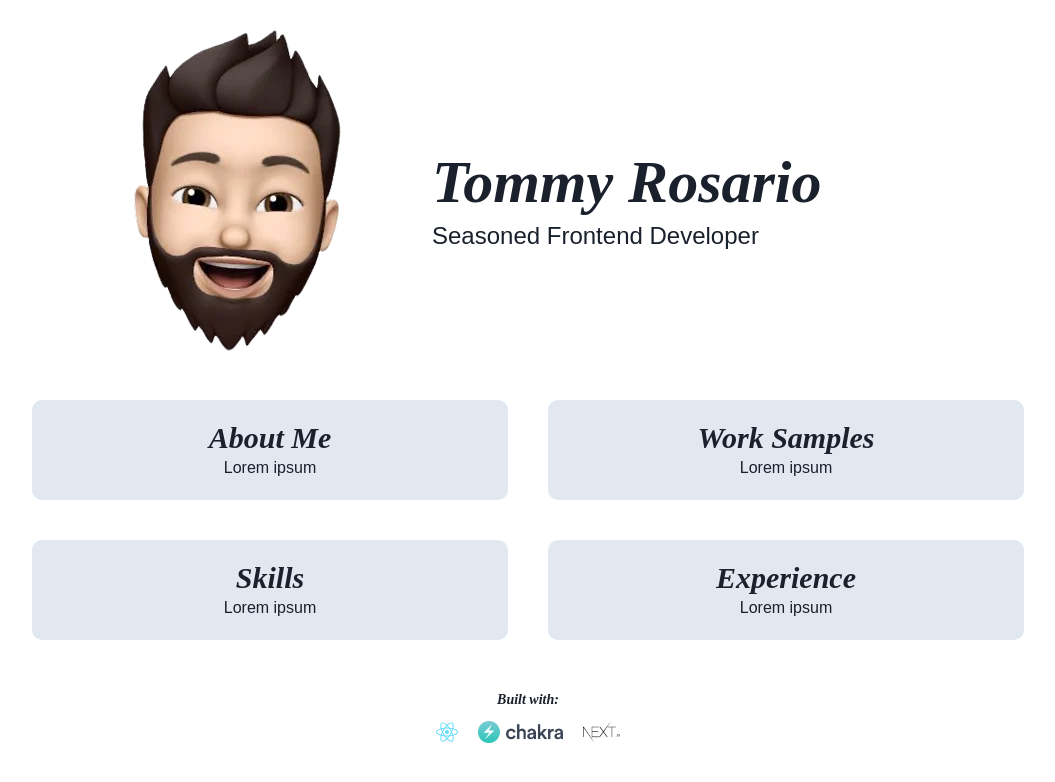
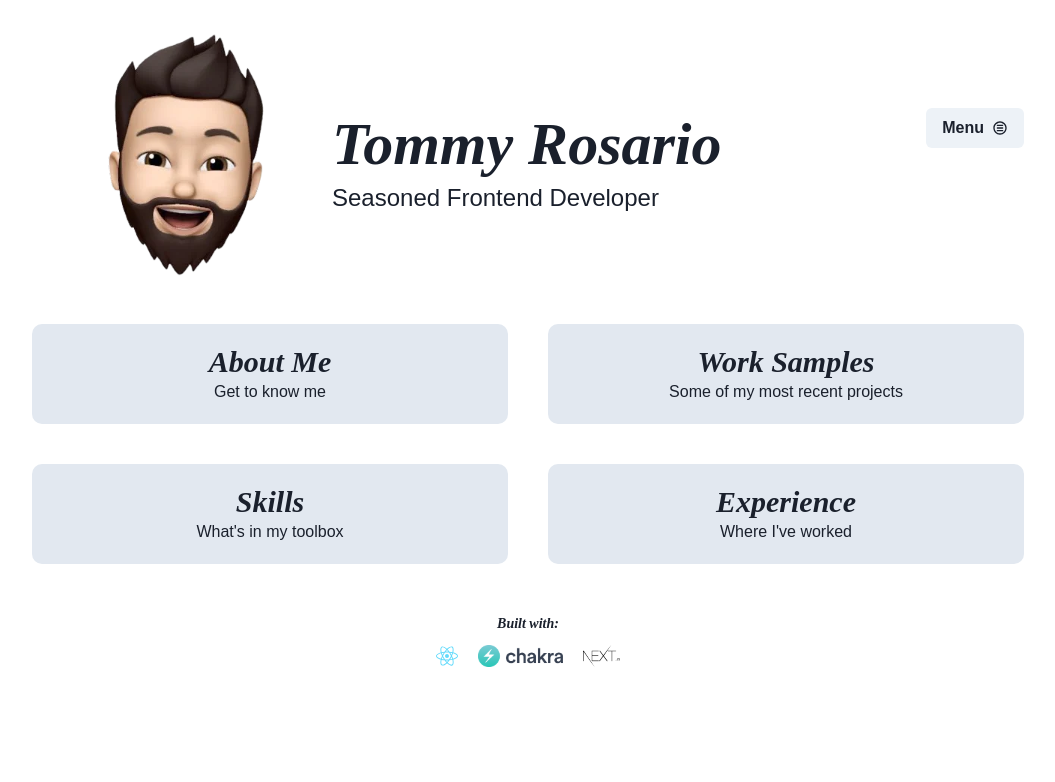
Before and after one commit to tjrosario/portfolio, a Next.js app: page / in a window 1280 px wide. Shown: the top 782 px of the page, without its empty margins (112-1167 px from the left). Built offline with nearby package versions, Linux system fonts and the light colour scheme; a web font is replaced by a local one.

Commit message:
add global menu

```diff
--- a/components/layout.js
+++ b/components/layout.js
@@ -1,31 +1,57 @@
-import { Container, Heading, Stack } from "@chakra-ui/react"
+import { Button, Container, Heading, Menu, MenuButton, MenuDivider, MenuItem, MenuList, Stack } from "@chakra-ui/react"
 import Head from 'next/head';
 import Link from 'next/link'
 import { BASE_PATH } from "../constants";
 import { Box, Flex, Image, Text } from "@chakra-ui/react";
 import { FaReact } from "react-icons/fa";
-
+import { CgMenuRound } from "react-icons/cg";
+import { SITE_MENU } from '../constants';
+import Socials from '../components/socials';
 
 export default function Layout({ children, pageTitle }) {
   const defaultTitle = "Tommy Rosario, Seasoned Frontend Developer";
   const title = pageTitle ? `${pageTitle} : ${defaultTitle}` : defaultTitle;
+
   return (
     <>
       <Head>
         <link rel="shortcut icon" href={`${BASE_PATH}/memoji.png`} />
         <title>{title}</title>
       </Head>
-      <Container maxWidth="5xl">
-        <Box as="header">
-          <Flex alignItems="center">
-            <Link href={'/'}>
-              <a><Image src={`${BASE_PATH}/memoji.png`} alt="Tommy Rosario Memoji" /></a>
-            </Link>
+      <Container maxWidth="5xl" py={3}>
+        <Box as="header" mb={3}>
+          <Flex alignItems="center" justifyContent="center">
+            <Box maxW={["20vw", null, "300px"]}>
+              <Link href={'/'}>
+                <a><Image src={`${BASE_PATH}/memoji.png`} alt="Tommy Rosario Memoji" /></a>
+              </Link>
+            </Box>
+            <Flex flex="1">
+              <Box display={["none", "block"]}>
+                <Heading as="h6" fontSize={["2xl", "3xl", null, "6xl"]} fontStyle="italic">Tommy Rosario</Heading>
+                <Text fontSize={["sm", "md", null, "2xl"]}>Seasoned Frontend Developer</Text>
+              </Box>
 
-            <Box flex="1">
-              <Heading as="h6" fontSize="6xl" fontStyle="italic">Tommy Rosario</Heading>
-              <Text fontSize="2xl">Seasoned Frontend Developer</Text>
-            </Box>
+              <Box ml="auto">
+                <Menu>
+                  <MenuButton as={Button} rightIcon={<CgMenuRound />}>Menu</MenuButton>
+                  <MenuList>
+                    <MenuItem>
+                      <Link href={'/'}><a>Home</a></Link>
+                    </MenuItem>
+                    {SITE_MENU.map((menuItem, idx) =>
+                      <MenuItem>
+                        <Link href={menuItem.value}><a>{menuItem.label}</a></Link>
+                      </MenuItem>
+                    )}
+                    <MenuDivider />
+                    <MenuItem _hover={{ background: 'none'}}>
+                      <Socials />
+                    </MenuItem>
+                  </MenuList>
+                </Menu>
+              </Box>
+            </Flex>
           </Flex>
         </Box>
 
--- /dev/null
+++ b/components/socials.js
@@ -0,0 +1,19 @@
+import { IconButton, Link, Stack } from "@chakra-ui/react"
+import { SiGithub, SiLinkedin, SiMinutemailer } from "react-icons/si";
+
+export default function Socials() {
+
+  return (
+    <Stack isInline>
+      <Link href="https://github.com/tjrosario" isExternal>
+        <IconButton aria-label="GitHub Profile" colorScheme="teal" icon={<SiGithub />} variant="outline" />
+      </Link>
+      <Link href="https://www.linkedin.com/in/tommy-rosario-65771711/" isExternal>
+        <IconButton aria-label="LinkedIn Profile" colorScheme="teal" icon={<SiLinkedin />} variant="outline" />
+      </Link>
+      <Link href="mailto:tomjasonrosario@gmail.com" isExternal>
+        <IconButton aria-label="Email me" colorScheme="teal" icon={<SiMinutemailer />} variant="outline" />
+      </Link>
+    </Stack>
+  );
+}
--- a/constants/index.js
+++ b/constants/index.js
@@ -1,2 +1,25 @@
 export const BASE_PATH = process.env.NEXT_PUBLIC_BASE_PATH || '';
 export const ABSOLUTE_PATH = process.env.NEXT_PUBLIC_ABSOLUTE_PATH;
+
+export const SITE_MENU = [
+  {
+    label: 'About Me',
+    text: 'Get to know me',
+    value: '/about'
+  },
+  {
+    label: 'Work Samples',
+    text: 'Some of my most recent projects',
+    value: '/work'
+  },
+  {
+    label: 'Skills',
+    text: 'What\'s in my toolbox',
+    value: '/skills'
+  },
+  {
+    label: 'Experience',
+    text: 'Where I\'ve worked',
+    value: '/experience'
+  },
+];
--- a/pages/experience.js
+++ b/pages/experience.js
@@ -25,13 +25,11 @@ export default function Experience({ data }) {
               )}
             </UnorderedList>
 
-            <Stack isInline>
+            <Stack direction={["column", null, "row"]}>
               <Heading as="h3" fontSize="large">Technologies:</Heading>
               <Text>{experience.technology}</Text>
             </Stack>
           </Box>
-
-
         </Box>
       )}
     </Layout>
--- a/pages/index.js
+++ b/pages/index.js
@@ -1,6 +1,7 @@
 import Link from 'next/link'
 import { Grid, GridItem, Heading, Text, VisuallyHidden } from "@chakra-ui/react"
 import Layout from '../components/layout';
+import { SITE_MENU } from '../constants';
 
 export default function Home() {
   return (
@@ -8,32 +9,16 @@ export default function Home() {
       <VisuallyHidden>
         <Heading as="h1">Tommy Rosario</Heading>
       </VisuallyHidden>
-      <Grid templateColumns="repeat(2, 1fr)" gap={10}>
-        <GridBox link="/about">
-          <Heading as="h2" size="lg" fontWeight="700" fontStyle="italic">About Me</Heading>
-          <Text>Lorem ipsum</Text>
-        </GridBox>
-        <GridBox link="/work">
-          <Heading as="h2" size="lg" fontWeight="700" fontStyle="italic">Work Samples</Heading>
-          <Text>Lorem ipsum</Text>
-        </GridBox>
-        <GridBox link="/skills">
-          <Heading as="h2" size="lg" fontWeight="700" fontStyle="italic">Skills</Heading>
-          <Text>Lorem ipsum</Text>
-        </GridBox>
-        <GridBox link="/experience">
-          <Heading as="h2" size="lg" fontWeight="700" fontStyle="italic">Experience</Heading>
-          <Text>Lorem ipsum</Text>
-        </GridBox>
+      <Grid templateColumns={["repeat(1, 1fr)", "repeat(2, 1fr)", null]} gap={[5, 10]}>
+        {SITE_MENU.map((menuItem, idx) =>
+          <GridItem bgColor="gray.200" borderRadius={10} key={idx} p={5} textAlign="center">
+            <Link href={menuItem.value}>
+              <a><Heading as="h2" size="lg" fontWeight="700" fontStyle="italic">{menuItem.label}</Heading></a>
+            </Link>
+            <Text>{menuItem.text}</Text>
+          </GridItem>
+        )}
       </Grid>
     </Layout>
   )
 }
-
-function GridBox({ children, link, ...props }) {
-  return (
-    <GridItem bgColor="gray.200" borderRadius={10} p={5} textAlign="center" {...props}>
-      <Link href={link}><a>{children}</a></Link>
-    </GridItem>
-  )
-}
```
